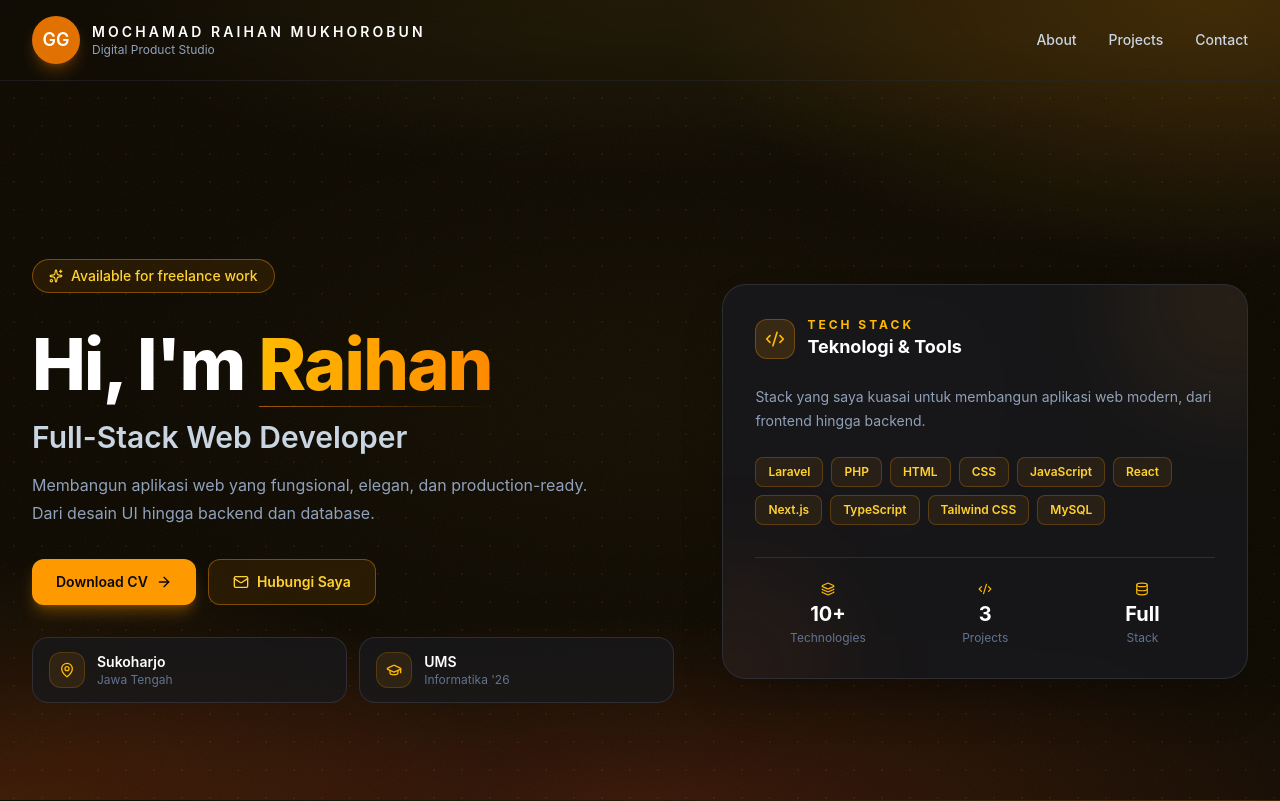
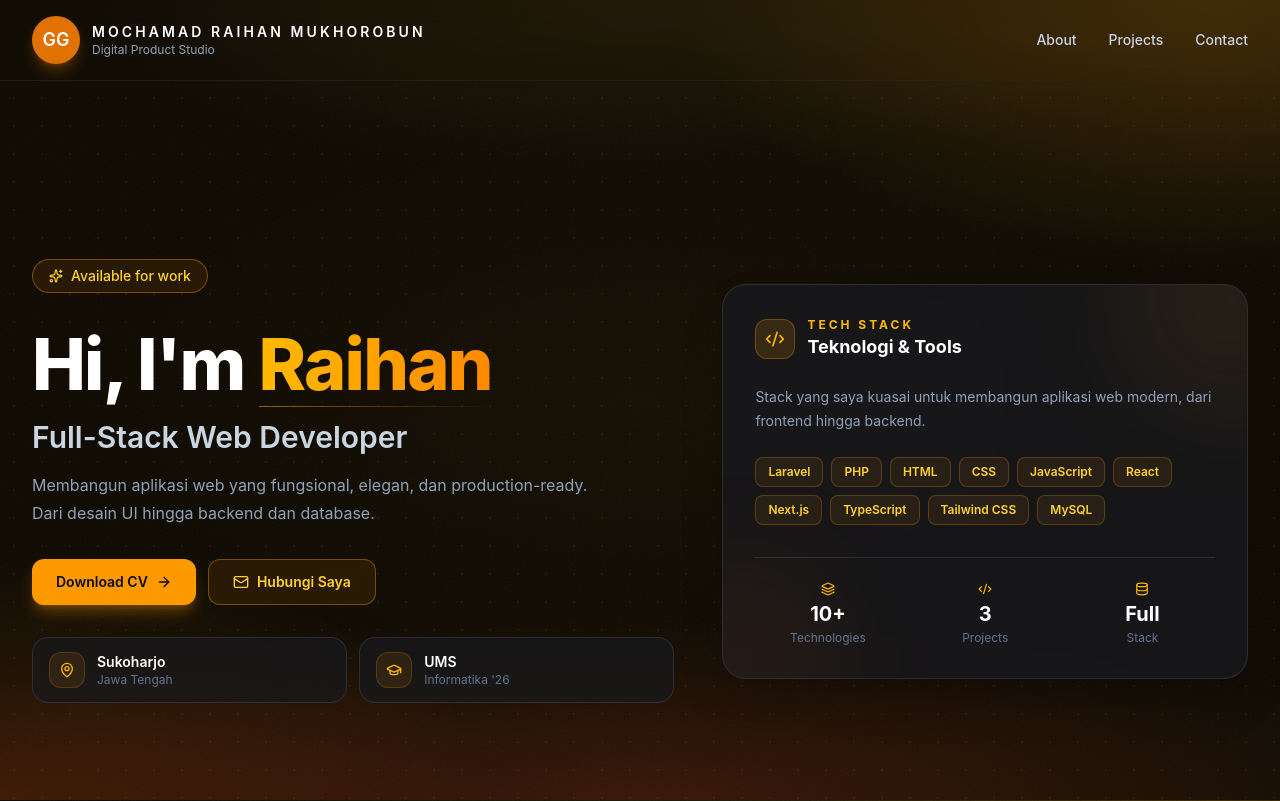
Before and after one commit to muchamadraihan/portofolio, a Next.js app: page / in a window 1280 px wide. Shown: the top 801 px of the page. Built offline with nearby package versions, Linux system fonts and the light colour scheme.

Commit message:
update 7

```diff
--- a/app/components/HeroSection.tsx
+++ b/app/components/HeroSection.tsx
@@ -19,7 +19,7 @@ export default function HeroSection() {
             <div className="animate-fade-up">
               <span className="inline-flex items-center gap-2 rounded-full border border-amber-500/40 bg-amber-500/10 text-amber-300 px-4 py-1.5 text-sm font-medium backdrop-blur-sm">
                 <Sparkles className="w-3.5 h-3.5" />
-                Available for freelance work
+                Available for work
               </span>
             </div>
 
```
